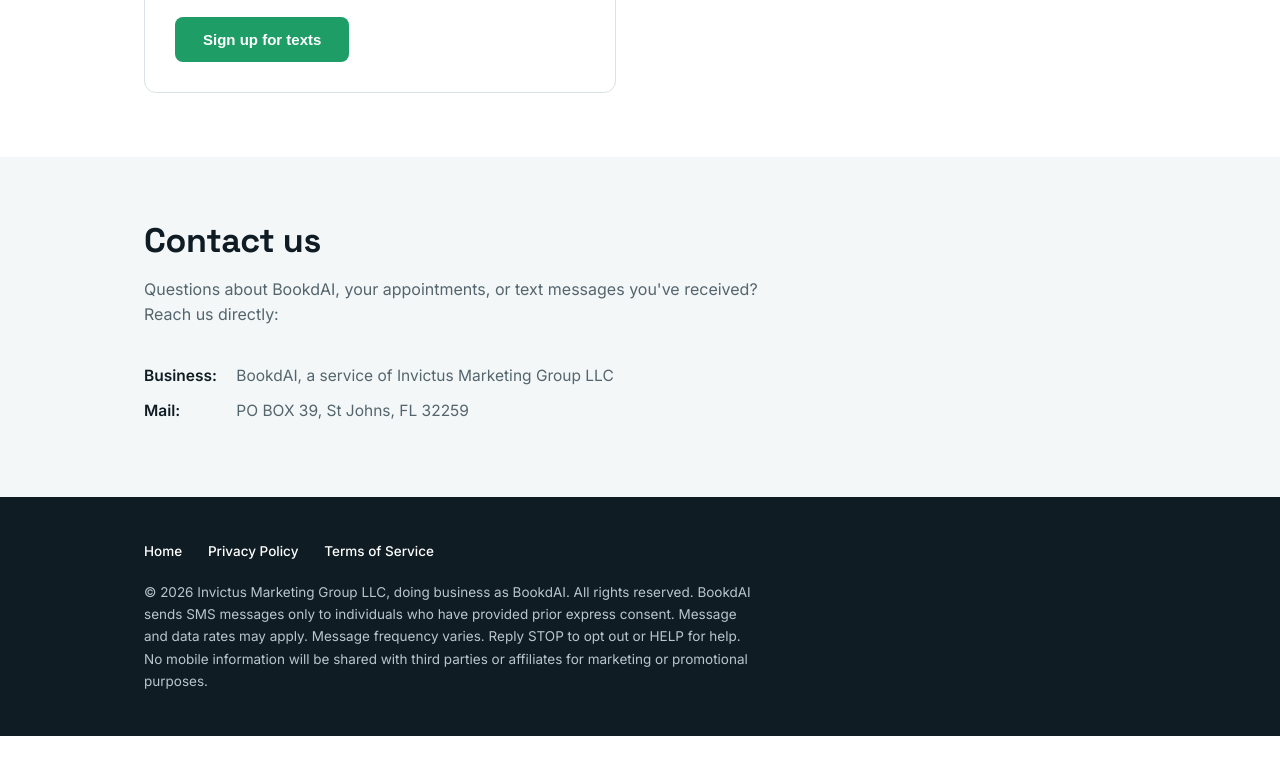
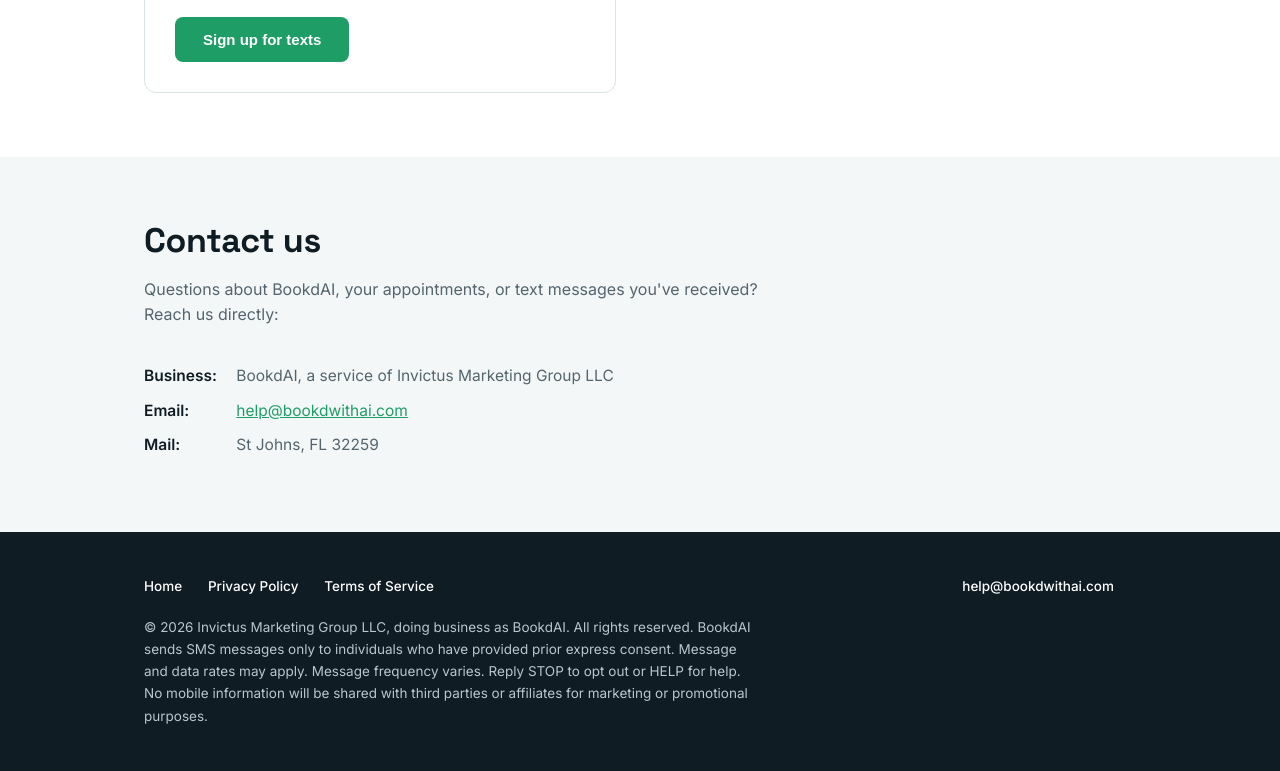
Before and after one commit to dwhigham94/bookdwithai, a plain HTML site: page index.html in a window 1280 px wide. Shown: the part 1987-2758 px from the top of the page. Before the commit the page ends 2723 px from the top, so only its background shows below. Drawn offline with Linux system fonts and the light colour scheme.

Commit message:
index.html

```diff
--- a/index.html
+++ b/index.html
@@ -154,9 +154,6 @@
       <p class="sub">Want appointment scheduling, reminders, and service updates from BookdAI by text? Sign up below. Consent is optional and you can opt out at any time.</p>
       <div class="optin-grid">
         <!--
-          IMPORTANT (Dan): This form is static. Replace the action URL below with your
-          GHL form submission endpoint or webhook URL so submissions actually land in
-          your CRM. Everything else can stay as-is.
         -->
         <form action="#REPLACE-WITH-YOUR-GHL-FORM-OR-WEBHOOK-URL" method="POST">
           <label for="fname">First name</label>
@@ -208,9 +205,9 @@
       <p class="sub">Questions about BookdAI, your appointments, or text messages you've received? Reach us directly:</p>
       <ul class="contact-list">
         <li><strong>Business:</strong> BookdAI, a service of Invictus Marketing Group LLC</li>
+        <li><strong>Email:</strong> <a href="mailto:help@bookdwithai.com">help@bookdwithai.com</a></li>
 
-        <!-- IMPORTANT (Dan): Replace with your registered business mailing address (can be a PO Box or registered agent address) -->
-        <li><strong>Mail:</strong> PO BOX 39, St Johns, FL 32259</li>
+        <li><strong>Mail:</strong> St Johns, FL 32259</li>
       </ul>
     </div>
   </section>
@@ -225,6 +222,7 @@
         <a href="/terms.html">Terms of Service</a>
       </div>
       <div>
+        <a href="mailto:help@bookdwithai.com">help@bookdwithai.com</a>
       </div>
     </div>
     <p class="legal">© 2026 Invictus Marketing Group LLC, doing business as BookdAI. All rights reserved. BookdAI sends SMS messages only to individuals who have provided prior express consent. Message and data rates may apply. Message frequency varies. Reply STOP to opt out or HELP for help. No mobile information will be shared with third parties or affiliates for marketing or promotional purposes.</p>
```
